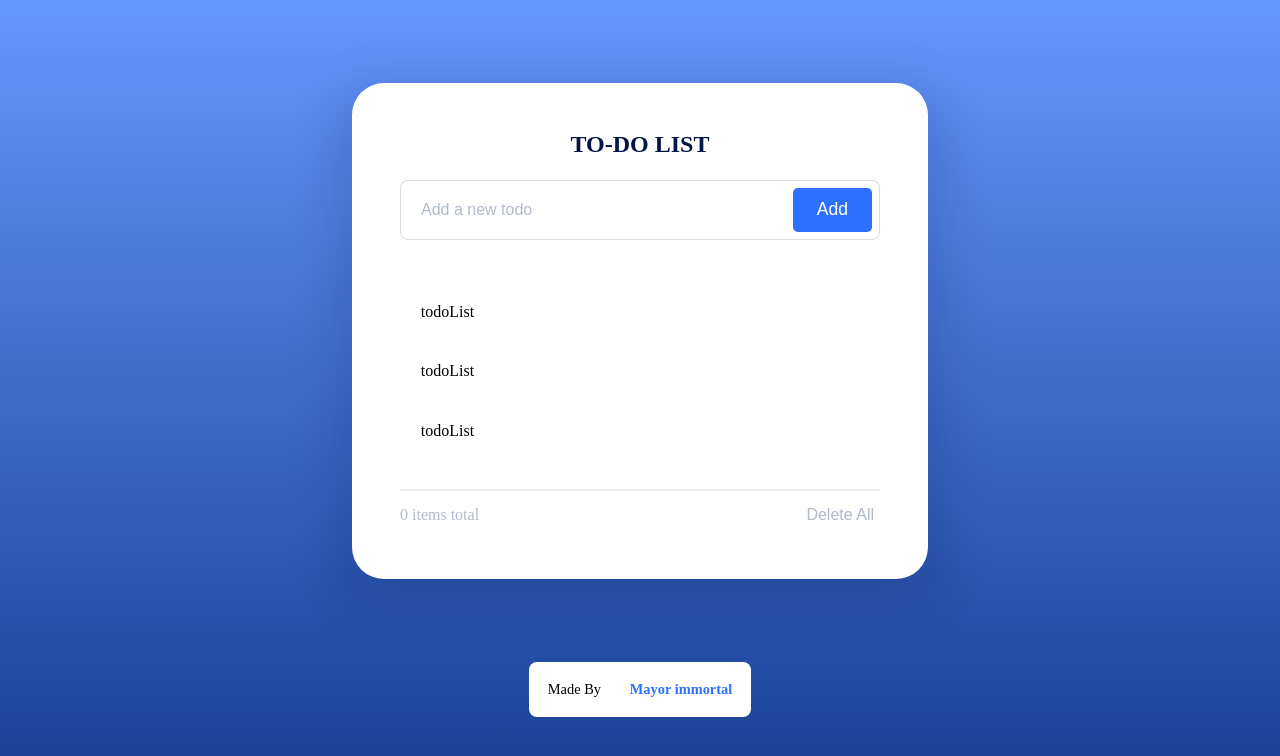
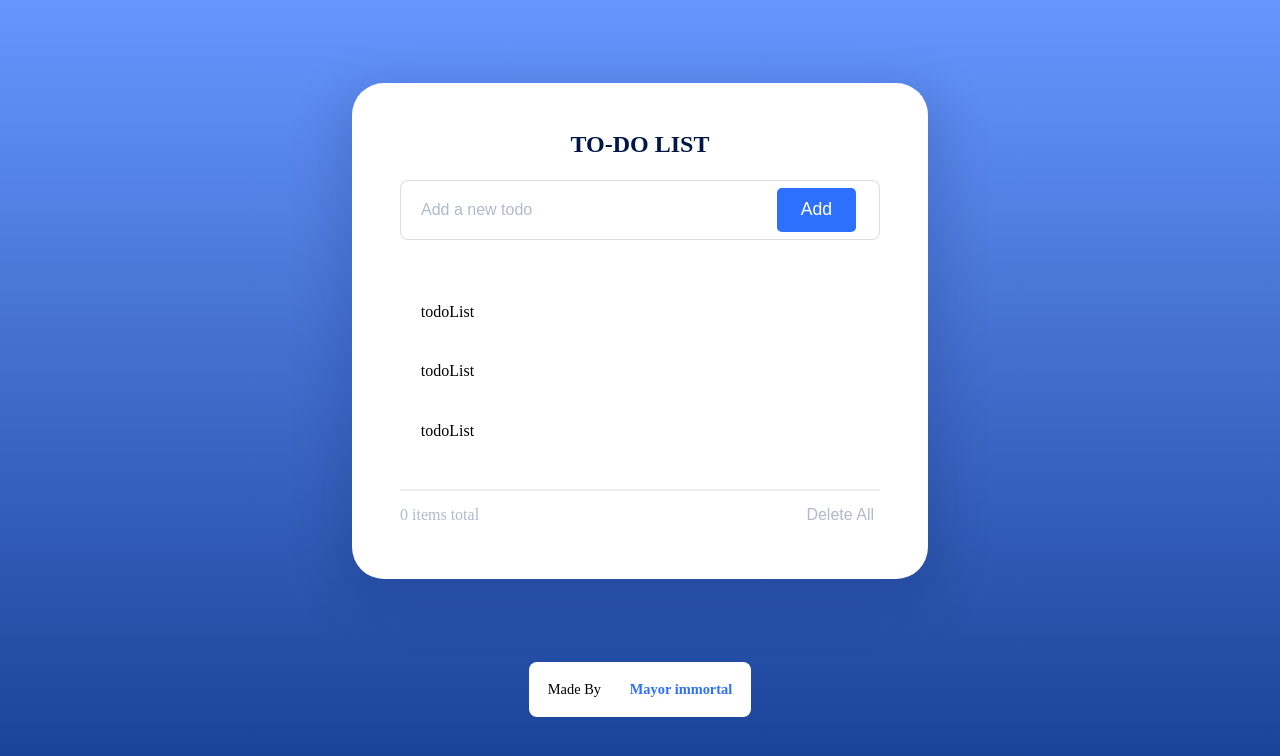
Before and after one commit to Mayorx7/Todo-list-app, a plain HTML site: page index.html in a window 1280 px wide. Drawn offline with Linux system fonts and the light colour scheme.

Commit message:
change a size

```diff
--- a/style.css
+++ b/style.css
@@ -32,7 +32,7 @@
   background-color: var(--blue);
   border: none;
   position: absolute;
-  right: 0.5rem;
+  right: 1.5rem;
   bottom: 0.5rem;
 }
 
```
